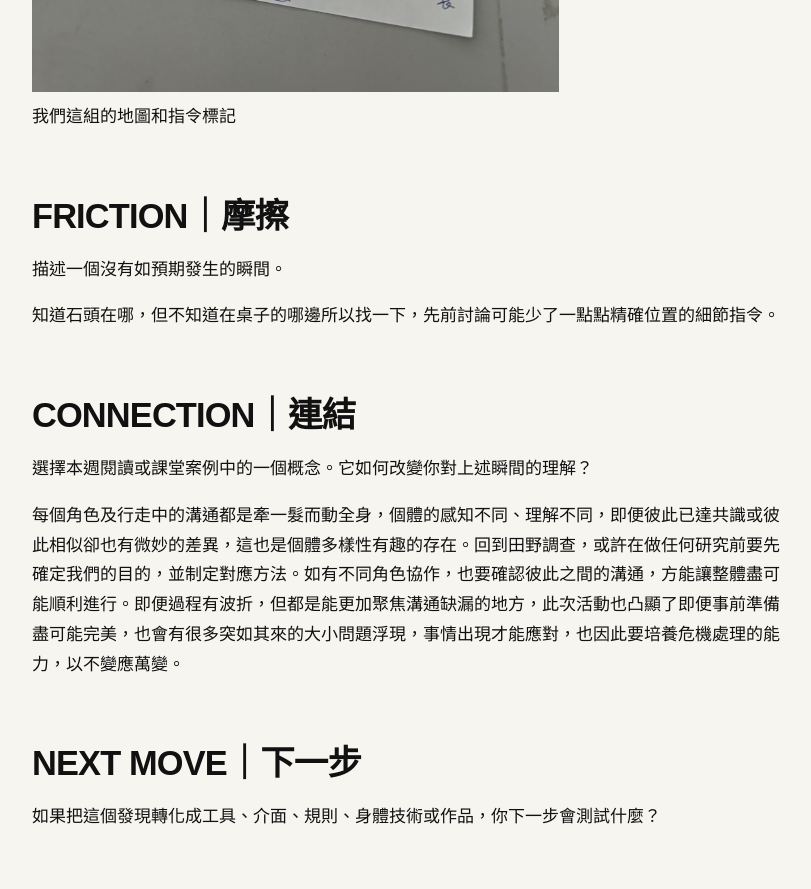
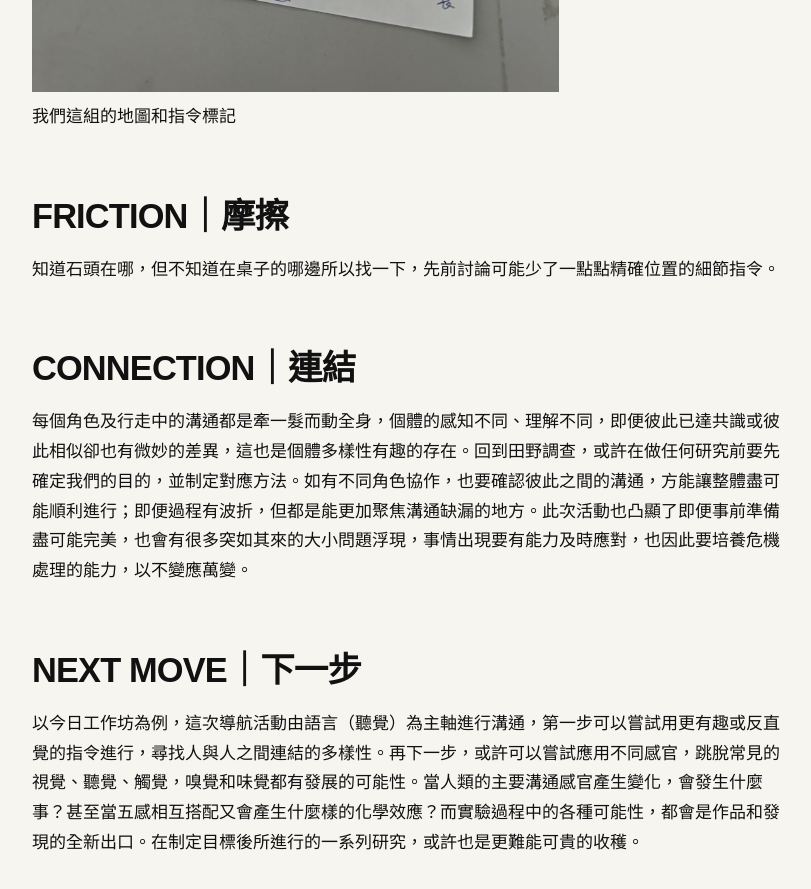
Before and after one commit to yunhanchan/fieldworkarchive, a Jekyll site: the page built from weeks/week-01.md, in a window 1280 px wide and 900 px high, scrolled down 2112 px. Shown: the top 889 px of the window, without its empty margins (48-859 px from the left). Built offline with Jekyll 4.4.1, drawn with Linux system fonts in a browser that asks for light colours; some of the changed text lies outside the part shown.

Commit message:
Update week-01.md

```diff
--- a/weeks/week-01.md
+++ b/weeks/week-01.md
@@ -7,7 +7,6 @@ permalink: /weeks/week-01/
 
 # 田野從哪裡開始？
 
-> 請保留具體的現場、材料、語句或身體感受。
 > 我是行人的角色，因為對空間環境很熟悉所以閉上眼後沒什麼恐懼感，先前討論也有把指令設定明確，所以可以很安心的聽指令前進。感受到事前溝通，並且多方都具有明確共識是很重要的，活動很有趣！
 >
 ## TRACE｜痕跡
@@ -20,17 +19,10 @@ permalink: /weeks/week-01/
 我們這組的地圖和指令標記
 
 ## FRICTION｜摩擦
-
-描述一個沒有如預期發生的瞬間。
-
 知道石頭在哪，但不知道在桌子的哪邊所以找一下，先前討論可能少了一點點精確位置的細節指令。
 
 ## CONNECTION｜連結
-
-選擇本週閱讀或課堂案例中的一個概念。它如何改變你對上述瞬間的理解？
-
-每個角色及行走中的溝通都是牽一髮而動全身，個體的感知不同、理解不同，即便彼此已達共識或彼此相似卻也有微妙的差異，這也是個體多樣性有趣的存在。回到田野調查，或許在做任何研究前要先確定我們的目的，並制定對應方法。如有不同角色協作，也要確認彼此之間的溝通，方能讓整體盡可能順利進行。即便過程有波折，但都是能更加聚焦溝通缺漏的地方，此次活動也凸顯了即便事前準備盡可能完美，也會有很多突如其來的大小問題浮現，事情出現才能應對，也因此要培養危機處理的能力，以不變應萬變。
+每個角色及行走中的溝通都是牽一髮而動全身，個體的感知不同、理解不同，即便彼此已達共識或彼此相似卻也有微妙的差異，這也是個體多樣性有趣的存在。回到田野調查，或許在做任何研究前要先確定我們的目的，並制定對應方法。如有不同角色協作，也要確認彼此之間的溝通，方能讓整體盡可能順利進行；即便過程有波折，但都是能更加聚焦溝通缺漏的地方。此次活動也凸顯了即便事前準備盡可能完美，也會有很多突如其來的大小問題浮現，事情出現要有能力及時應對，也因此要培養危機處理的能力，以不變應萬變。
 
 ## NEXT MOVE｜下一步
-
-如果把這個發現轉化成工具、介面、規則、身體技術或作品，你下一步會測試什麼？
+以今日工作坊為例，這次導航活動由語言（聽覺）為主軸進行溝通，第一步可以嘗試用更有趣或反直覺的指令進行，尋找人與人之間連結的多樣性。再下一步，或許可以嘗試應用不同感官，跳脫常見的視覺、聽覺、觸覺，嗅覺和味覺都有發展的可能性。當人類的主要溝通感官產生變化，會發生什麼事？甚至當五感相互搭配又會產生什麼樣的化學效應？而實驗過程中的各種可能性，都會是作品和發現的全新出口。在制定目標後所進行的一系列研究，或許也是更難能可貴的收穫。
```
